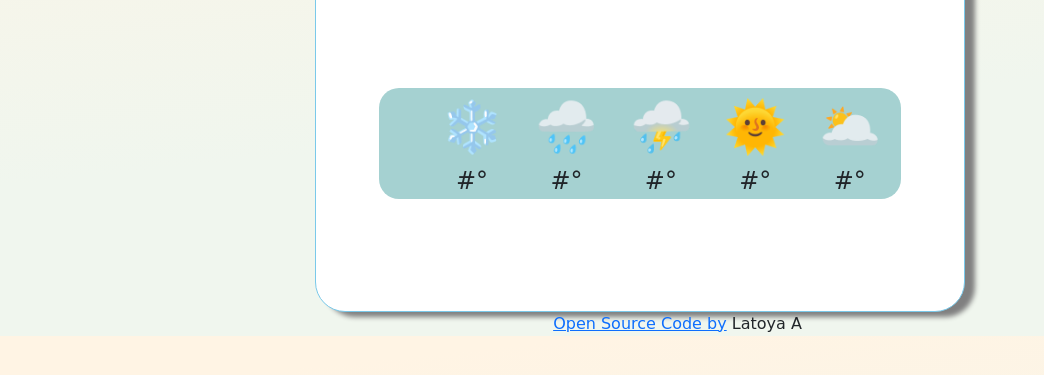
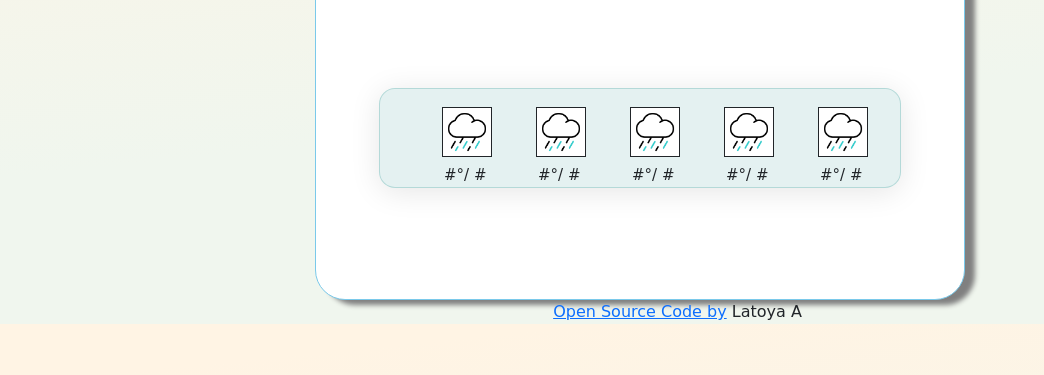
Before and after one commit to Version-LAA/weather-app, a plain HTML site: page index.html in a window 1280 px wide. Shown: the part 391-766 px from the top of the page, without its empty margins (0-1044 px from the left). Drawn offline with nearby package versions, Linux system fonts and the light colour scheme; a web font is replaced by a local one.

Commit message:
fixed forecast structure

```diff
--- a/index.html
+++ b/index.html
@@ -80,26 +80,40 @@
 
         <div class="futureTempImages">
           <div class="row" id="pics">
-            <div id="d1-image" class="col">
-              ❄️
+            <div class="col">
+              <img id="d1-image" src="images/rain.gif" />
               <br />
-              <div id="d1" class="ftemp">#°</div>
+              <div id="d1" class="ftemp">
+                <span id="d1-min"> #°</span>/ <span id="d1-max">#</span>
+              </div>
             </div>
             <div class="col">
-              🌧<br />
-              <div id="d2" class="ftemp">#°</div>
+              <img id="d1-image" src="images/rain.gif" />
+              <br />
+              <div id="d1" class="ftemp">
+                <span id="d1-min"> #°</span>/ <span id="d1-max">#</span>
+              </div>
             </div>
             <div class="col">
-              ⛈<br />
-              <div id="d3" class="ftemp">#°</div>
+              <img id="d1-image" src="images/rain.gif" />
+              <br />
+              <div id="d1" class="ftemp">
+                <span id="d1-min"> #°</span>/ <span id="d1-max">#</span>
+              </div>
             </div>
             <div class="col">
-              🌞<br />
-              <div id="d4" class="ftemp">#°</div>
+              <img id="d1-image" src="images/rain.gif" />
+              <br />
+              <div id="d1" class="ftemp">
+                <span id="d1-min"> #°</span>/ <span id="d1-max">#</span>
+              </div>
             </div>
             <div class="col">
-              🌥<br />
-              <div id="d5" class="ftemp">#°</div>
+              <img id="d1-image" src="images/rain.gif" />
+              <br />
+              <div id="d1" class="ftemp">
+                <span id="d1-min"> #°</span>/ <span id="d1-max">#</span>
+              </div>
             </div>
           </div>
         </div>
--- a/src/styles.css
+++ b/src/styles.css
@@ -109,9 +109,13 @@ body {
 }
 #pics {
   padding-left: 50px;
-  border-radius: 20px;
-  background-color: rgb(165, 209, 209);
-  backdrop-filter: blur(5px);
+  /* From https://css.glass */
+  background: rgba(165, 209, 208, 0.3);
+  border-radius: 16px;
+  box-shadow: 0 4px 30px rgba(0, 0, 0, 0.1);
+  backdrop-filter: blur(6.6px);
+  -webkit-backdrop-filter: blur(6.6px);
+  border: 1px solid rgba(165, 209, 208, 0.76);
 }
 #weather-image {
   width: 65px;
@@ -126,6 +130,16 @@ body {
   top: -10px;
   color: #a4d1d1;
 }
+#d1-image {
+  width: 50px;
+  border: 1px solid;
+}
+
+#d1 {
+  position: relative;
+  font-size: 15px;
+  left: 2px;
+}
 
 footer {
   padding-left: 75px;
```
